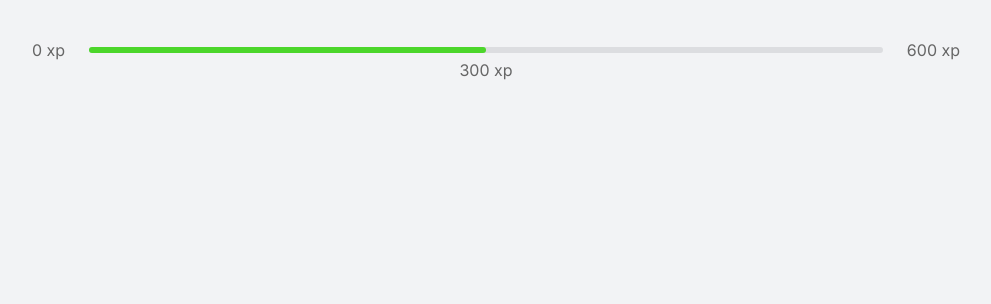
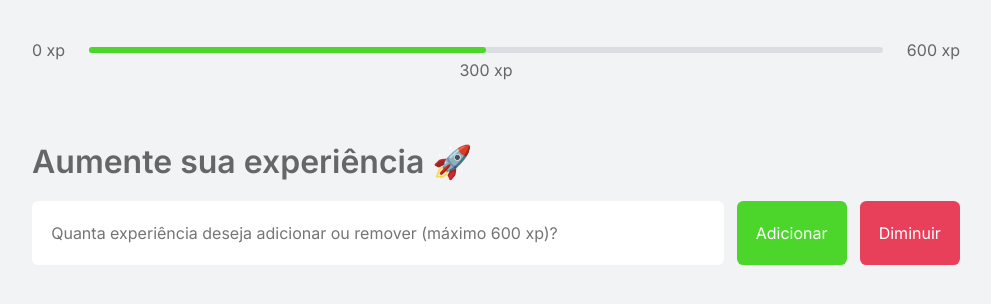
Before and after one commit to cristianprochnow/move-it, a React (Create React App) app: page / in a window 1280 px wide. Shown: the top 304 px of the page, without its empty margins (144-1135 px from the left). Built offline with nearby package versions, Linux system fonts and the light colour scheme.

Commit message:
feat: add styles for inputs section

```diff
--- a/src/App.tsx
+++ b/src/App.tsx
@@ -1,11 +1,29 @@
-import React from 'react';
+import React, { useState } from 'react';
 import { ExperienceBar } from './components/ExperienceBar';
 import './styles/global.css'
 
 function App() {
+  const [currentExperience, setCurrentExperience] = useState(0)
+
   return (
     <div className="container">
-      <ExperienceBar />
+        <ExperienceBar />
+
+        <main className="increase-experience-box">
+          <h1>Aumente sua experiência 🚀</h1>
+
+          <div className="input-group">
+            <input
+              type="number"
+              placeholder="Quanta experiência deseja adicionar ou remover (máximo 600 xp)?"
+              min="0"
+              max="600"
+            />
+
+            <button id="increase">Adicionar</button>
+            <button id="decrease">Diminuir</button>
+          </div>
+        </main>
     </div>
   );
 }
--- a/src/components/ExperienceBar.tsx
+++ b/src/components/ExperienceBar.tsx
@@ -1,4 +1,4 @@
-import '../styles/experience-bar.css'
+import '../styles/components/experience-bar.css'
 
 export function ExperienceBar() {
   return (
--- a/src/styles/global.css
+++ b/src/styles/global.css
@@ -57,3 +57,66 @@ a {
   margin: 0 auto;
   padding: 2.5rem 2rem;
 }
+
+.increase-experience-box {
+  display: flex;
+  flex-direction: column;
+  width: 100%;
+  margin-top: 4rem;
+}
+
+.increase-experience-box h1 {
+  line-height: 4.8rem;
+}
+
+.increase-experience-box .input-group {
+  display: flex;
+  width: 100%;
+  height: 4rem;
+  gap: .8rem;
+}
+
+.input-group input {
+  flex: 1;
+  padding: 0 1.2rem;
+  border: 0;
+  border-radius: .4rem;
+  transition: all .3s;
+}
+
+input::-webkit-outer-spin-button,
+input::-webkit-inner-spin-button {
+  -webkit-appearance: none;
+}
+
+.input-group input:hover {
+  border: solid .4rem var(--gray-line);
+}
+
+.input-group input:focus {
+  border: solid .4rem var(--gray-line);
+}
+
+.input-group button {
+  border: 0;
+  border-radius: .4rem;
+  padding: 0 1.2rem;
+  color: var(--white);
+  transition: all .3s;
+}
+
+.input-group #increase {
+  background: var(--green);
+}
+
+.input-group #increase:hover {
+  opacity: 50%;
+}
+
+.input-group #decrease {
+  background: var(--red);
+}
+
+.input-group #decrease:hover {
+  opacity: 50%;
+}
```
Also changed, not shown: src/styles/components/experience-bar.css (renamed from src/styles/experience-bar.css).
